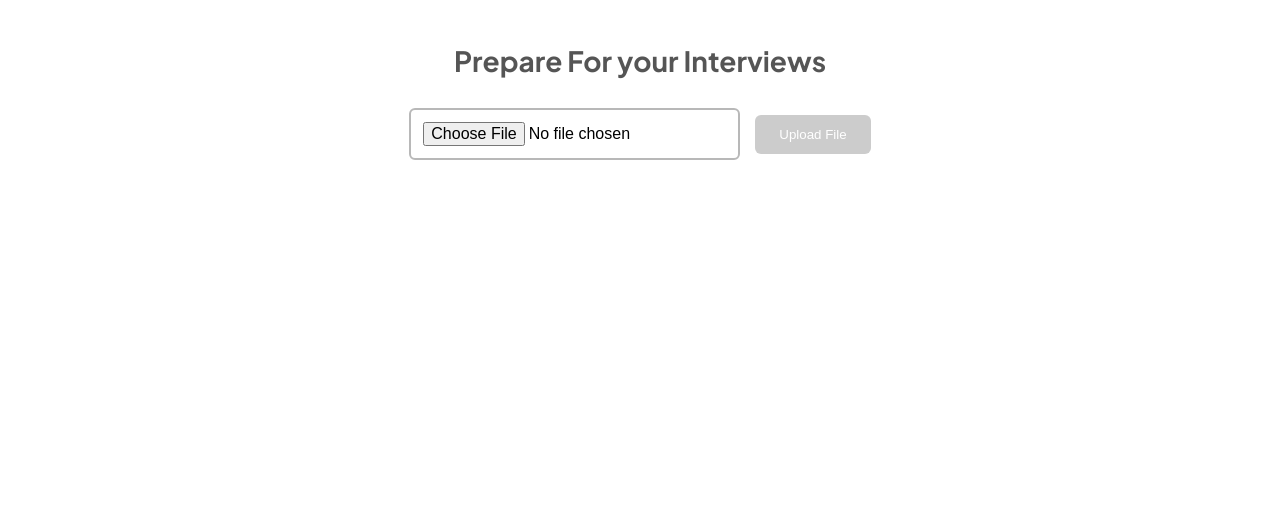
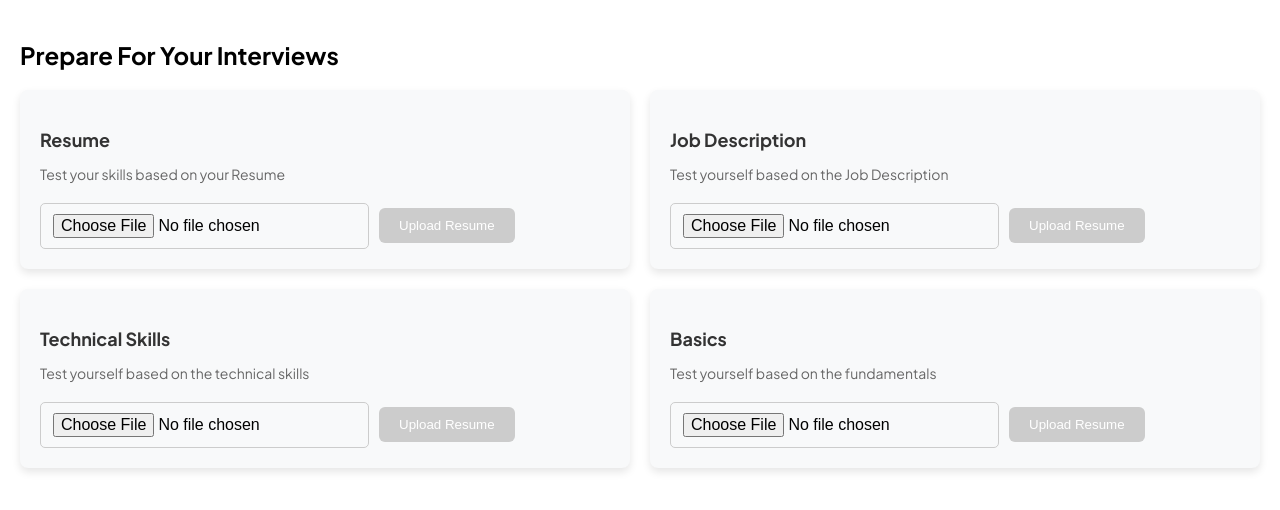
Before and after one commit to niranjan-kurhade/ProCareer, a React (Vite) app in the folder client/: page /prepare in a window 1280 px wide. Shown: the top 510 px of the page. Built offline with nearby package versions, Linux system fonts and the light colour scheme.

Commit message:
Prepare page

```diff
--- /dev/null
+++ b/client/src/components/Section.jsx
@@ -0,0 +1,19 @@
+import React from 'react';
+import styles from '../styles/Section.module.css'; // Import the CSS module file
+
+const Section = ({ title, description, selectedFile, handleFileChange, uploadFile, isActive }) => {
+    return (
+        <div className={styles['section-container']}>
+            <h3 className={styles['section-title']}>{title}</h3>
+            <p className={styles['section-description']}>{description}</p>
+            <div className={styles['file-input-container']}>
+                <input type="file" onChange={handleFileChange} className={styles['file-input']} />
+                <button onClick={uploadFile} disabled={!selectedFile || !isActive} className={styles['upload-button']}>
+                    Upload Resume
+                </button>
+            </div>
+        </div>
+    );
+};
+
+export default Section;
--- a/client/src/pages/Prepare.jsx
+++ b/client/src/pages/Prepare.jsx
@@ -1,43 +1,73 @@
 import React, { useState } from 'react';
 import axios from 'axios';
 import { useNavigate } from 'react-router-dom';
+import Section from '../components/Section'; // Import Section component
 import styles from '../styles/Prepare.module.css'; // Import the CSS module file
 
 const Prepare = () => {
   const [selectedFile, setSelectedFile] = useState(null);
+  const [activeSection, setActiveSection] = useState(null); // Track the active section
   const navigate = useNavigate();
 
-  const handleFileChange = (event) => {
+  const handleFileChange = (event, sectionId) => {
     setSelectedFile(event.target.files[0]);
+    setActiveSection(sectionId); // Set the active section
   };
 
-  const test = async () => {
+  const uploadFile = async (sectionId) => {
     try {
       const formData = new FormData();
-      formData.append('image', selectedFile);
+      formData.append('resume', selectedFile);
 
-      const response = await axios.post('http://localhost:3001/test', formData, {
+      const response = await axios.post('http://localhost:3001/upload', formData, {
         headers: {
           'Content-Type': 'multipart/form-data',
         },
       });
-      // Assuming the server responds with the image name
+
       const imageName = response.data.fileName;
-      // Navigate to '/ChatBot' with the image name passed as a prop
-      navigate('/chat', { state: { imageName } });
+      navigate('/preview', { state: { imageName } });
     } catch (error) {
-      console.error(error);
+      console.error('Error uploading file:', error);
     }
   };
 
   return (
     <div className={styles['prepare-container']}>
-      <h2 className={styles['prepare-heading']}>Prepare For your Interviews</h2>
-      <div className={styles['file-input-container']}>
-        <input type="file" onChange={handleFileChange} className={styles['file-input']} />
-        <button onClick={test} disabled={!selectedFile} className={styles['upload-button']}>
-          Upload File
-        </button>
+      <h2 className={styles['prepare-heading']}>Prepare For Your Interviews</h2>
+      <div className={styles['sections-container']}>
+        <Section
+          title="Resume"
+          description="Test your skills based on your Resume"
+          selectedFile={selectedFile}
+          handleFileChange={(e) => handleFileChange(e, 1)} // Pass sectionId
+          uploadFile={() => uploadFile(1)} // Pass sectionId
+          isActive={activeSection === 1} // Check if this section is active
+        />
+        <Section
+          title="Job Description"
+          description="Test yourself based on the Job Description"
+          selectedFile={selectedFile}
+          handleFileChange={(e) => handleFileChange(e, 2)} // Pass sectionId
+          uploadFile={() => uploadFile(2)} // Pass sectionId
+          isActive={activeSection === 2} // Check if this section is active
+        />
+        <Section
+          title="Technical Skills"
+          description="Test yourself based on the technical skills  "
+          selectedFile={selectedFile}
+          handleFileChange={(e) => handleFileChange(e, 3)} // Pass sectionId
+          uploadFile={() => uploadFile(3)} // Pass sectionId
+          isActive={activeSection === 3} // Check if this section is active
+        />
+        <Section
+          title="Basics"
+          description="Test yourself  based on the fundamentals"
+          selectedFile={selectedFile}
+          handleFileChange={(e) => handleFileChange(e, 4)} // Pass sectionId
+          uploadFile={() => uploadFile(4)} // Pass sectionId
+          isActive={activeSection === 4} // Check if this section is active
+        />
       </div>
     </div>
   );
--- a/client/src/styles/Prepare.module.css
+++ b/client/src/styles/Prepare.module.css
@@ -1,61 +1,23 @@
 .prepare-container {
-    display: flex;
-    flex-direction: column;
-    align-items: center;
     padding: 20px;
 }
 
 .prepare-heading {
-    font-size: 28px;
-    /* Increase font size */
-    margin-bottom: 30px;
-    /* Increase margin */
-    color: #555;
-    /* Change text color */
+    font-size: 24px;
+    margin-bottom: 20px;
 }
 
-.file-input-container {
-    display: flex;
-    align-items: center;
-    margin-bottom: 20px;
-    /* Add margin */
+.sections-container {
+    display: grid;
+    grid-template-columns: repeat(2, 1fr);
+    /* Two columns with equal width */
+    gap: 20px;
+    /* Gap between sections */
 }
 
-.file-input {
-    margin-right: 15px;
-    /* Increase margin */
-    padding: 12px;
-    /* Add padding */
-    border: 2px solid #b8b8b8;
-    /* Add border */
-    border-radius: 6px;
-    /* Add border radius */
-    cursor: pointer;
+
+.upload-section {
+    display: flex;
+    justify-content: center;
+    margin-top: 20px;
 }
-
-.file-input:hover {
-    background-color: #f0f0f0;
-    /* Change background color on hover */
-}
-
-.upload-button {
-    padding: 12px 24px;
-    /* Increase padding */
-    background-color: #4caf50;
-    /* Change background color */
-    color: #fff;
-    /* Change text color */
-    border: none;
-    border-radius: 6px;
-    cursor: pointer;
-}
-
-.upload-button:disabled {
-    background-color: #ccc;
-    cursor: not-allowed;
-}
-
-.upload-button:hover:enabled {
-    background-color: #45a049;
-    /* Change background color on hover */
-}
--- /dev/null
+++ b/client/src/styles/Section.module.css
@@ -0,0 +1,52 @@
+.section-container {
+    background-color: #f8f9fa;
+    border-radius: 8px;
+    padding: 20px;
+    box-shadow: 0 4px 8px rgba(0, 0, 0, 0.1);
+    transition: transform 0.3s ease;
+  }
+
+  .section-container:hover {
+    transform: translateY(-4px);
+  }
+
+  .section-title {
+    font-size: 18px;
+    font-weight: bold;
+    color: #333;
+    margin-bottom: 10px;
+  }
+
+  .section-description {
+    font-size: 14px;
+    color: #666;
+    margin-bottom: 20px;
+  }
+
+  .file-input-container {
+    display: flex;
+    align-items: center;
+  }
+
+  .file-input {
+    margin-right: 10px;
+  }
+
+  .upload-button {
+    padding: 10px 20px;
+    background-color: #007bff;
+    color: #fff;
+    border: none;
+    border-radius: 6px;
+    cursor: pointer;
+    transition: background-color 0.3s ease;
+  }
+
+  .upload-button:disabled {
+    background-color: #ccc;
+    cursor: not-allowed;
+  }
+
+  .upload-button:hover:enabled {
+    background-color: #0056b3;
+  }
```
